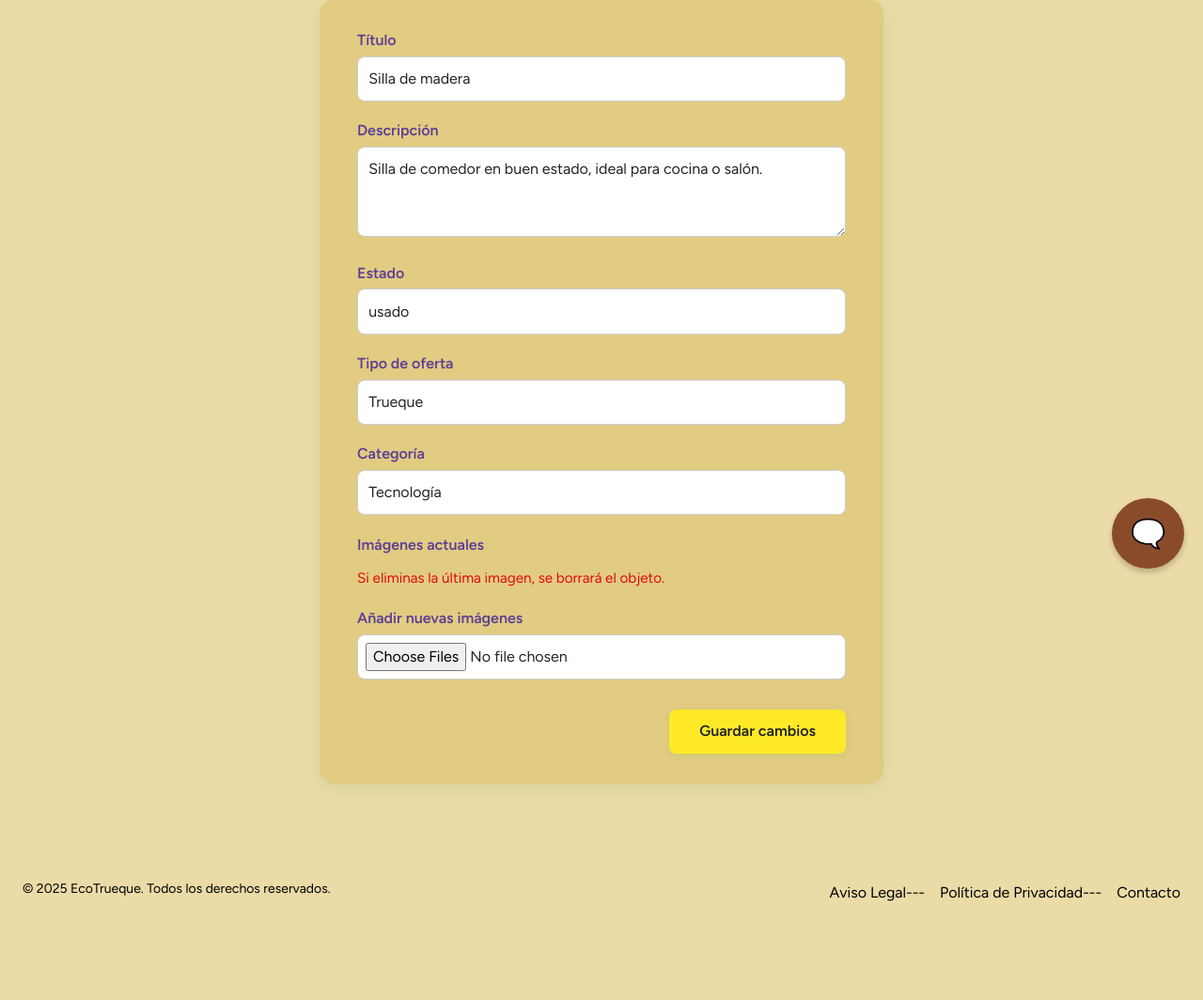
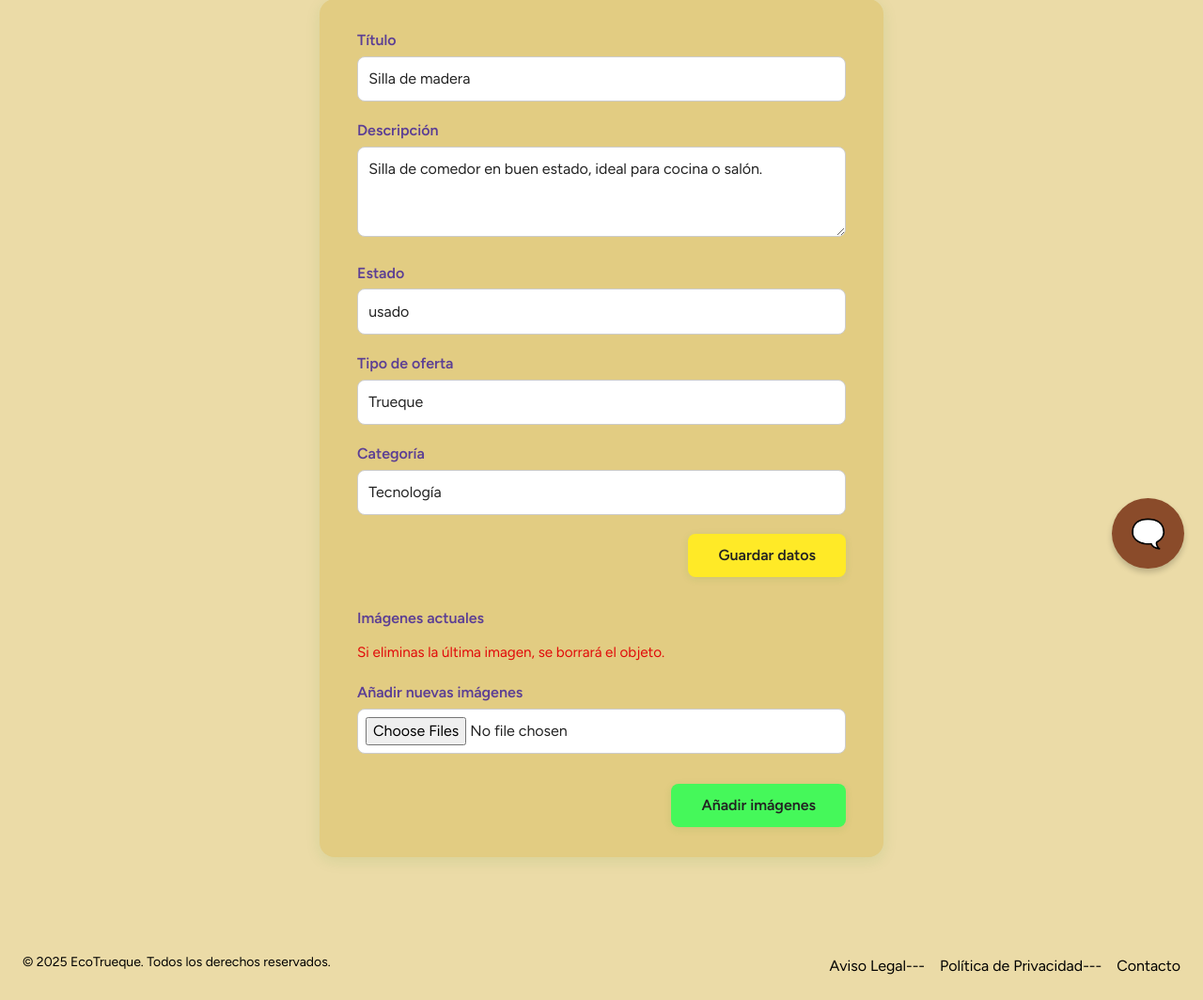
Before and after one commit to Arsenal204/ecotrueque, a Laravel app: page /objeto/1/edit in a window 1280 px wide. Shown: the part 175-1239 px from the top of the page at 94% size. Before the commit the page ends 1134 px from the top, so only its background shows below. Run offline with Laravel 12, Linux system fonts and the light colour scheme; a user stored in the database is signed in; data comes from the database, SQL or seed files in the repository; data that the repository does not hold is empty; style sheets or scripts are compiled from the project's sources.

Commit message:
Update edit.blade.php

```diff
--- a/resources/views/objetos/edit.blade.php
+++ b/resources/views/objetos/edit.blade.php
@@ -15,7 +15,7 @@
                 </div>
             @endif
 
-            <!-- Formulario de edición -->
+            <!-- Formulario para editar los datos del objeto -->
             <form method="POST" action="{{ route('objetos.update', $objeto) }}" enctype="multipart/form-data">
                 @csrf
                 @method('PUT')
@@ -81,10 +81,19 @@
                     </select>
                 </div>
 
+                <!-- Botón para guardar datos -->
+                <div style="text-align:right; margin-bottom:2rem;">
+                    <button type="submit"
+                        style="background-color: #FFEA27; color:#222; font-weight:700; font-size:1rem; padding:0.7rem 2rem; border-radius:0.5rem; border:none; box-shadow:0 2px 8px rgba(34,139,34,0.10); transition:background 0.2s;">
+                        Guardar datos
+                    </button>
+                </div>
+            </form>
+
             <!-- Imágenes actuales -->
             <div style="margin-bottom:1.2rem;">
-                    <label style="display:block; font-weight:600; color:#5C3F94; margin-bottom:0.3rem;">Imágenes
-                        actuales</label>
+                <label style="display:block; font-weight:600; color:#5C3F94; margin-bottom:0.3rem;">Imágenes actuales
+                </label>
                 <div style="display:grid; grid-template-columns:repeat(2,1fr); gap:1rem;">
                     @foreach ($objeto->imagenes as $imagen)
                         <div style="position:relative;">
@@ -100,8 +109,8 @@
                                     <!-- Papelera SVG -->
                                     <svg width="16" height="16" fill="none" viewBox="0 0 24 24"
                                         style="vertical-align:middle;">
-                                            <rect x="5" y="7" width="14" height="12" rx="2"
-                                                stroke="#fff" stroke-width="2" fill="none" />
+                                        <rect x="5" y="7" width="14" height="12" rx="2" stroke="#fff"
+                                            stroke-width="2" fill="none" />
                                         <path d="M3 7h18" stroke="#fff" stroke-width="2" />
                                         <path d="M8 7V5a2 2 0 0 1 2-2h4a2 2 0 0 1 2 2v2" stroke="#fff"
                                             stroke-width="2" />
@@ -116,20 +125,21 @@
                 </div>
             </div>
 
-                <!-- Subir nuevas imágenes (¡ahora dentro del form!) -->
+            <!-- Formulario para añadir nuevas imágenes -->
+            <form method="POST" action="{{ route('objetos.imagenes.add', $objeto) }}" enctype="multipart/form-data">
+                @csrf
                 <div style="margin-bottom:2rem;">
                     <label for="imagenes"
                         style="display:block; font-weight:600; color:#5C3F94; margin-bottom:0.3rem;">Añadir nuevas
-                        imágenes</label>
+                        imágenes
+                    </label>
                     <input type="file" name="imagenes[]" id="imagenes" multiple
                         style="width:100%; padding:0.5rem; border-radius:0.5rem; border:1px solid #ccc; background:#fff; color:#222;">
                 </div>
-
-                <!-- Botón de guardar -->
                 <div style="text-align:right;">
                     <button type="submit"
-                        style="background-color: #FFEA27; color:#222; font-weight:700; font-size:1rem; padding:0.7rem 2rem; border-radius:0.5rem; border:none; box-shadow:0 2px 8px rgba(34,139,34,0.10); transition:background 0.2s;">
-                        Guardar cambios
+                        style="background-color: #45F85A; color:#222; font-weight:700; font-size:1rem; padding:0.7rem 2rem; border-radius:0.5rem; border:none; box-shadow:0 2px 8px rgba(34,139,34,0.10); transition:background 0.2s;">
+                        Añadir imágenes
                     </button>
                 </div>
             </form>
```
Lines whose indentation alone changed are shown as unchanged.
